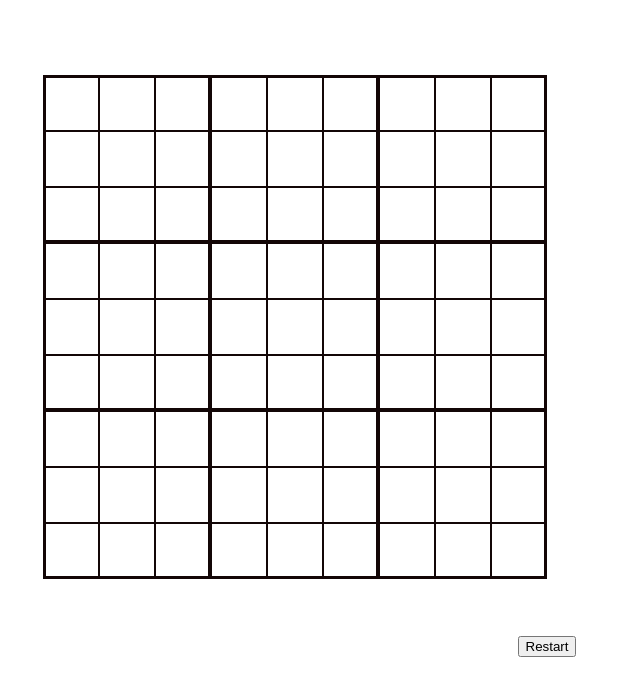
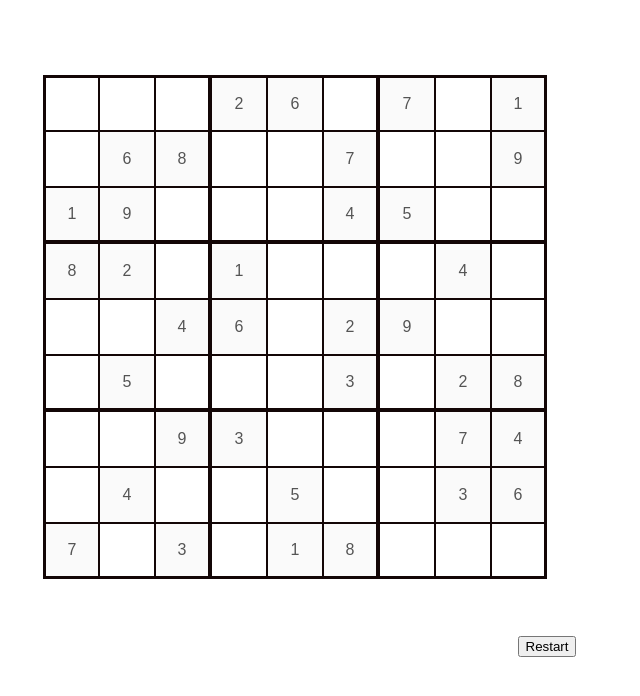
Before and after one commit to ttqiu/Sudoku_js, a plain HTML site: page sudoku.html in a window 1280 px wide. Shown: the part 90-786 px from the top of the page, without its empty margins (93-733 px from the left). Drawn offline with Linux system fonts and the light colour scheme.

Commit message:
create a start function and an easy level board

```diff
--- a/style.css
+++ b/style.css
@@ -19,10 +19,6 @@ section.board {
   grid-template-rows: repeat(9, 7vmin);
   grid-gap: 0vmin;
   justify-content: center;
-  /* border-left: 3px solid rgb(19, 6, 6);
-  border-Top: 3px solid rgb(19, 6, 6);
-  border-right: 3px solid rgb(19, 6, 6);
-  border-bottom: 3px solid rgb(19, 6, 6); */
 }
 
 .row {
--- a/sudoku.js
+++ b/sudoku.js
@@ -40,6 +40,31 @@ for (n = 0; n < 9; n++) {
   }
 }
 
+const easy = [
+  [null, null, null, 2, 6, null, 7, null, 1],
+  [null, 6, 8, null, null, 7, null, null, 9],
+  [1, 9, null, null, null, 4, 5, null, null],
+  [8, 2, null, 1, null, null, null, 4, null],
+  [null, null, 4, 6, null, 2, 9, null, null],
+  [null, 5, null, null, null, 3, null, 2, 8],
+  [null, null, 9, 3, null, null, null, 7, 4],
+  [null, 4, null, null, 5, null, null, 3, 6],
+  [7, null, 3, null, 1, 8, null, null, null]
+]
+let boardArray
+
 const start = () => {
-  let boardArry = new Array(81).fill('')
+  // let boardArry = new Array(81).fill('')
+  boardArray = easy
+  for (n = 0; n < 9; n++) {
+    const row = document.getElementById(`row${n}`)
+    for (i = 0; i < 9; i++) {
+      const box = row.children[`${i}`]
+      box.value = boardArray[n][i]
+      if (box.value != false) {
+        box.disabled = true
+      }
+    }
+  }
 }
+start()
```
